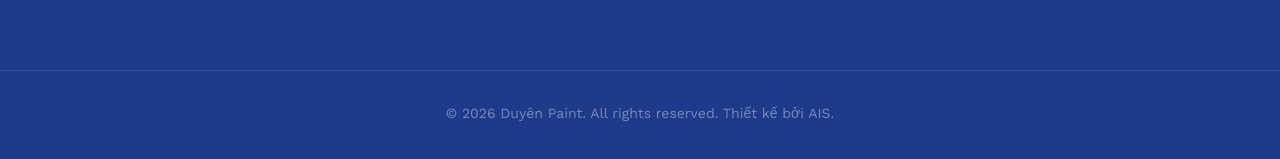
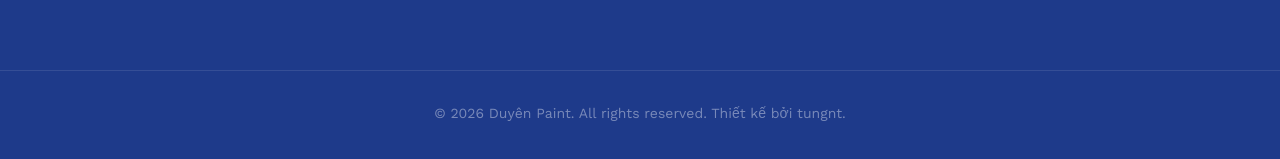
Before and after one commit to tungnt1203/Paint_Store, a React (Vite) app: page / in a window 1280 px wide. Shown: the part 6591-6750 px from the top of the page. Built offline with nearby package versions, Linux system fonts and the light colour scheme.

Commit message:
feat: Update design credit to tungnt
Updates the design attribution in the footer and README to reflect the current designer, tungnt.

```diff
--- a/src/components/Layout.tsx
+++ b/src/components/Layout.tsx
@@ -176,7 +176,7 @@ export const Footer = () => {
         </div>
       </div>
       <div className="max-w-7xl mx-auto px-6 md:px-12 pt-8 border-t border-white/10 text-center text-white/40 font-body text-sm">
-        © 2026 Duyên Paint. All rights reserved. Thiết kế bởi AIS.
+        © 2026 Duyên Paint. All rights reserved. Thiết kế bởi tungnt.
       </div>
     </footer>
   );
```
Also changed, not shown: 1 other file (tests, documents, lock files or other folders).
